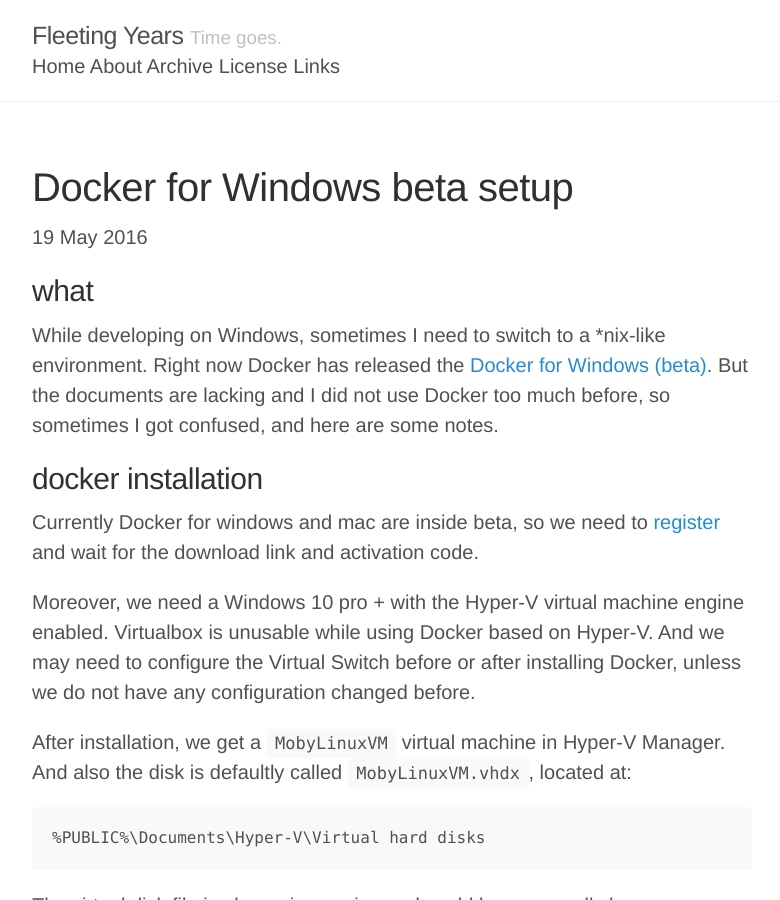
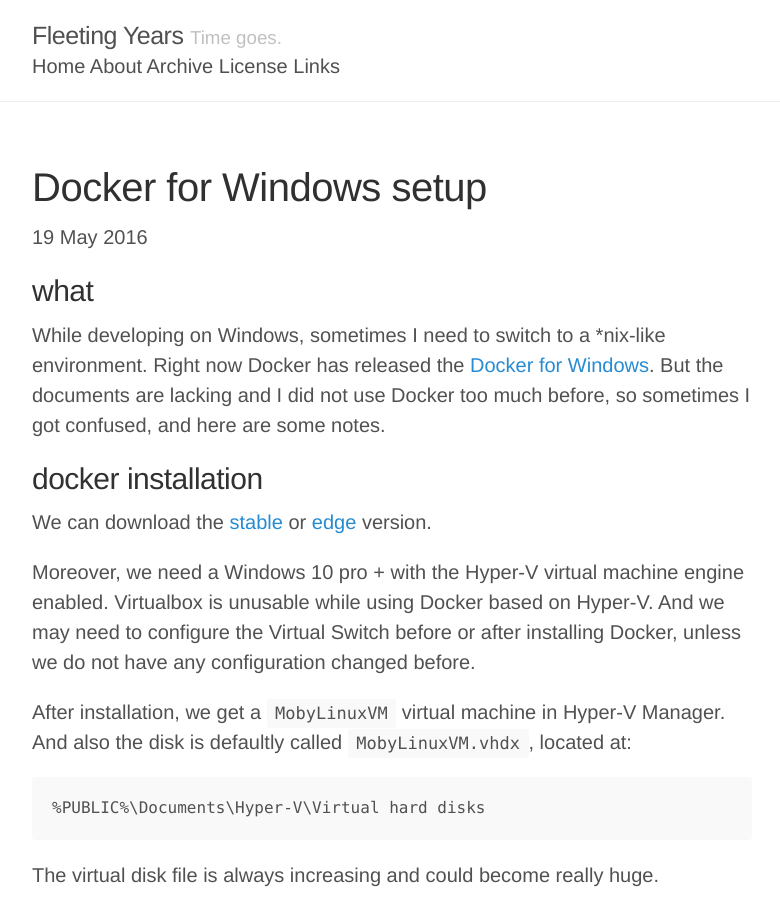
Before and after one commit to fyears/fyears.github.io, a Jekyll site: the page built from _posts/2016-05-19-docker-windows-beta.md, in a window 1280 px wide and 900 px high. Shown: the whole window, without its empty margins (248-1028 px from the left). Built offline with Jekyll 4.4.1, drawn with Linux system fonts in a browser that asks for light colours; comment, search, counter and statistics services are not loaded.

Commit message:
update docker links

```diff
--- a/_posts/2016-05-19-docker-windows-beta.md
+++ b/_posts/2016-05-19-docker-windows-beta.md
@@ -1,7 +1,7 @@
 ---
 published: true
 layout: post
-title: Docker for Windows beta setup
+title: Docker for Windows setup
 tags:
   - technology
   - python
@@ -12,11 +12,11 @@
 
 ## what
 
-While developing on Windows, sometimes I need to switch to a *nix-like environment. Right now Docker has released the [Docker for Windows (beta)](https://beta.docker.com/). But the documents are lacking and I did not use Docker too much before, so sometimes I got confused, and here are some notes.
+While developing on Windows, sometimes I need to switch to a *nix-like environment. Right now Docker has released the [Docker for Windows](https://docs.docker.com/docker-for-windows/). But the documents are lacking and I did not use Docker too much before, so sometimes I got confused, and here are some notes.
 
 ## docker installation
 
-Currently Docker for windows and mac are inside beta, so we need to [register](https://beta.docker.com/) and wait for the download link and activation code.
+We can download the [stable](https://download.docker.com/win/stable/InstallDocker.msi) or [edge](https://download.docker.com/win/beta/InstallDocker.msi) version.
 
 Moreover, we need a Windows 10 pro + with the Hyper-V virtual machine engine enabled. Virtualbox is unusable while using Docker based on Hyper-V. And we may need to configure the Virtual Switch before or after installing Docker, unless we do not have any configuration changed before.
 
```
